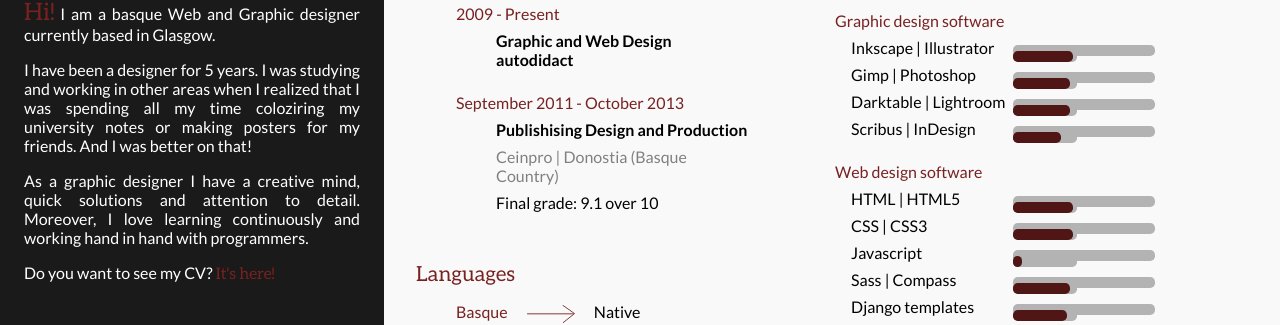
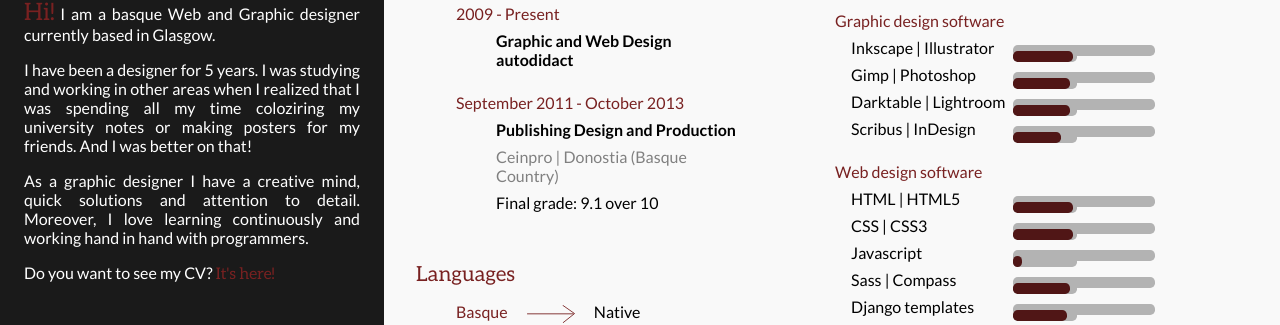
Before and after one commit to iunetrecet/iunetrecet.github.io, a Jekyll site: the page built from index.html, in a window 1280 px wide and 900 px high, scrolled down 1575 px. Shown: the part 249-574 px from the top of the window. Built offline with Jekyll 4.4.1, drawn with Linux system fonts in a browser that asks for light colours; nearby versions of some CDN libraries; library files that are not in the unit come from our copies; Markdown is read by kramdown in place of the engine named in the settings.

Commit message:
Correct publishing word

```diff
--- a/index.html
+++ b/index.html
@@ -47,7 +47,7 @@ layout: default
       </li>
       <li>September 2011 - October 2013
         <ul>
-          <li>Publishising Design and Production</li>
+          <li>Publishing Design and Production</li>
           <li class="place">Ceinpro | Donostia (Basque Country)</li>
           <li class="details">Final grade: 9.1 over 10</li>
         </ul>
```
